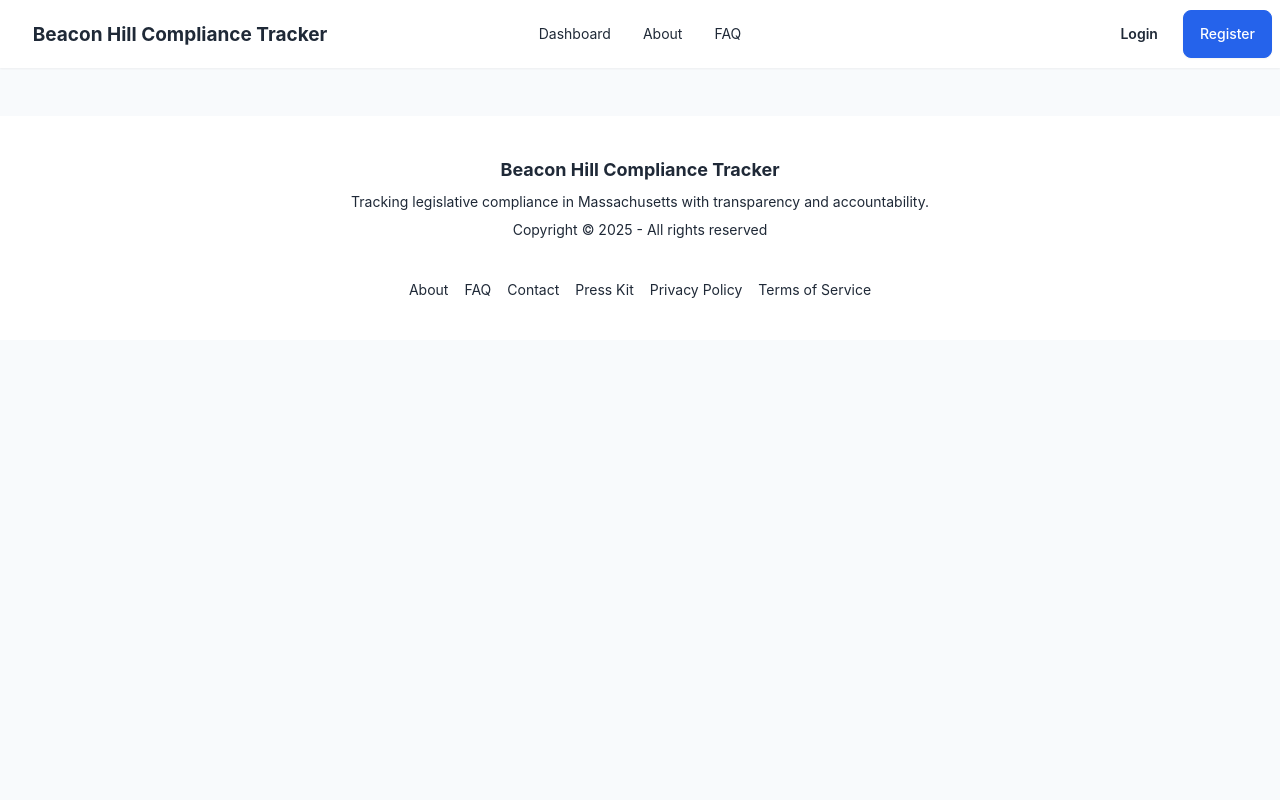
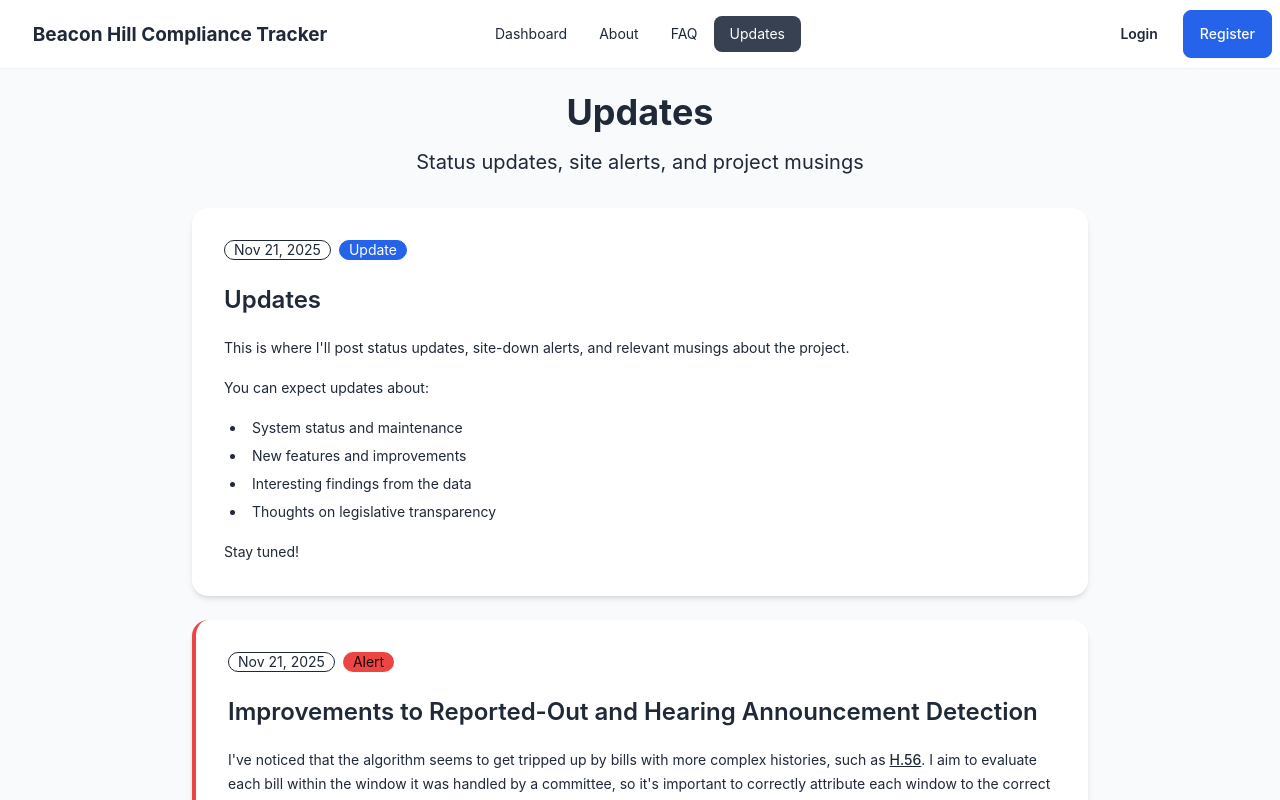
Before and after one commit to arbowl/beacon-hill-tracker, a React (Vite) app in the folder frontend/: page /updates in a window 1280 px wide. Shown: the top 800 px of the page. Built offline with nearby package versions, Linux system fonts and the light colour scheme.

Commit message:
Add admin updates section

```diff
--- a/frontend/src/App.tsx
+++ b/frontend/src/App.tsx
@@ -18,6 +18,7 @@ import FAQPage from './pages/FAQPage'
 import PrivacyPage from './pages/PrivacyPage'
 import TOSPage from './pages/TOSPage'
 import PressPage from './pages/PressPage'
+import UpdatesPage from './pages/UpdatesPage'
 import ProtectedRoute from './components/ProtectedRoute'
 
 function App() {
@@ -40,6 +41,7 @@ function App() {
             <Route path="/privacy" element={<PrivacyPage />} />
             <Route path="/tos" element={<TOSPage />} />
             <Route path="/press" element={<PressPage />} />
+            <Route path="/updates" element={<UpdatesPage />} />
 
             {/* Dashboard - public access */}
             <Route path="/dashboard" element={<DashboardPage />} />
--- a/frontend/src/components/Layout.tsx
+++ b/frontend/src/components/Layout.tsx
@@ -63,6 +63,15 @@ const Layout: React.FC<LayoutProps> = ({ children }) => {
                     onClick={() => setMobileMenuOpen(false)}
                   >
                     FAQ
+                  </Link>
+                </li>
+                <li>
+                  <Link
+                    to="/updates"
+                    className={isActive('/updates') ? 'active' : ''}
+                    onClick={() => setMobileMenuOpen(false)}
+                  >
+                    Updates
                   </Link>
                 </li>
                 {user && (
@@ -136,6 +145,14 @@ const Layout: React.FC<LayoutProps> = ({ children }) => {
                 className={isActive('/faq') ? 'active' : ''}
               >
                 FAQ
+              </Link>
+            </li>
+            <li>
+              <Link
+                to="/updates"
+                className={isActive('/updates') ? 'active' : ''}
+              >
+                Updates
               </Link>
             </li>
             {user && (
--- /dev/null
+++ b/frontend/src/data/updates.ts
@@ -0,0 +1,42 @@
+export interface Update {
+  id: number
+  date: string // ISO date string (YYYY-MM-DD)
+  title?: string
+  content: string // Markdown content
+  type?: string // Any one-word description (e.g., 'status', 'alert', 'update', 'musing', 'announcement', etc.)
+}
+
+export const updates: Update[] = [
+  {
+    id: 1,
+    date: '2025-11-21',
+    title: 'Updates',
+    content: `This is where I'll post status updates, site-down alerts, and relevant musings about the project.
+
+You can expect updates about:
+- System status and maintenance
+- New features and improvements
+- Interesting findings from the data
+- Thoughts on legislative transparency
+
+Stay tuned!`,
+    type: 'update'
+  },
+  {
+    id: 2,
+    date: '2025-11-21',
+    title: 'Improvements to Reported-Out and Hearing Announcement Detection',
+    content: `I've noticed that the algorithm seems to get tripped up by bills with more complex histories, such as [H.56](https://malegislature.gov/Bills/194/H56). I aim to evaluate each bill within the window it was handled by a committee, so it's important to correctly attribute each window to the correct committee.
+
+The complexity comes from the fact that, while the writing used to communicate reported-out status and hearings _tends_ to be generally consistent, it's not actually standardized. There are a few common ways they tend to get typed, but it's a balancing act between correctly identifying the action without being so broad so as to accept false positives. That, and since we're evaluating user-facing announcements (rather than confirmed calendar dates), we can use legislative calendars to _help_ verify results, but the goal is to evaluate what the public actually sees, not what’s buried in backend data. Citizens interface with the legislature through these announcements, not APIs and URL hints.
+
+I'm working on a smarter system which makes a few improvements to the existing algorithm:
+- Automatically discard rows for which the branch does not match the committee the bill was handled by.
+- Leverage bill hearing lists to help verify the intended hearing announcement date.
+- Reject rows which are procedurally impossible or illogical.
+- Recalculate the notice gap based on the latest rescheduling of a hearing.
+
+I am pursuing these improvements out of a commitment to transparency and accuracy, but note that this does only affect a small subset of bills, the logic is applied evenly to all committees, and it rarely changes a bill’s overall compliance outcome by itself.. And, frankly, if it's difficult for an automated tool to analyze a bill, it's not much easier for citizens, which is the exact problem this project aims to shine a spotlight on.`,
+    type: 'alert'
+  }
+]
--- a/frontend/src/pages/HomePage.tsx
+++ b/frontend/src/pages/HomePage.tsx
@@ -146,6 +146,13 @@ const HomePage: React.FC = () => {
             View Press Kit
           </Link>
         </div>
+      </div>
+
+      {/* Updates Link */}
+      <div className="text-center">
+        <Link to="/updates" className="link link-hover text-base-content/70 hover:text-base-content">
+          View project updates and status alerts →
+        </Link>
       </div>
 
       {/* Features */}
--- /dev/null
+++ b/frontend/src/pages/UpdatesPage.tsx
@@ -0,0 +1,151 @@
+import { useState, useMemo } from 'react'
+import ReactMarkdown from 'react-markdown'
+import remarkGfm from 'remark-gfm'
+import { updates, Update } from '../data/updates'
+import { formatDateOnly } from '../utils/dateFormat'
+
+const UPDATES_PER_PAGE = 10
+
+const UpdatesPage: React.FC = () => {
+  const [currentPage, setCurrentPage] = useState(1)
+
+  // Sort updates by date (newest first)
+  const sortedUpdates = useMemo(() => {
+    return [...updates].sort((a, b) => {
+      return new Date(b.date).getTime() - new Date(a.date).getTime()
+    })
+  }, [])
+
+  // Calculate pagination
+  const totalPages = Math.ceil(sortedUpdates.length / UPDATES_PER_PAGE)
+  const startIndex = (currentPage - 1) * UPDATES_PER_PAGE
+  const endIndex = startIndex + UPDATES_PER_PAGE
+  const currentUpdates = sortedUpdates.slice(startIndex, endIndex)
+
+  const getTypeBadgeClass = (type?: string) => {
+    if (!type) return 'badge-primary'
+
+    switch (type.toLowerCase()) {
+      case 'alert':
+        return 'badge-error'
+      case 'status':
+        return 'badge-info'
+      case 'musing':
+        return 'badge-secondary'
+      case 'update':
+      default:
+        return 'badge-primary'
+    }
+  }
+
+  const getTypeLabel = (type?: string) => {
+    if (!type) return 'Update'
+
+    // Capitalize first letter and return as-is
+    return type.charAt(0).toUpperCase() + type.slice(1).toLowerCase()
+  }
+
+  return (
+    <div className="max-w-4xl mx-auto space-y-8">
+      <div className="text-center">
+        <h1 className="text-4xl font-bold mb-4">Updates</h1>
+        <p className="text-xl text-base-content/70">
+          Status updates, site alerts, and project musings
+        </p>
+      </div>
+
+      {sortedUpdates.length === 0 ? (
+        <div className="card bg-base-100 shadow-md">
+          <div className="card-body text-center">
+            <p className="text-base-content/70">No updates yet. Check back soon!</p>
+          </div>
+        </div>
+      ) : (
+        <>
+          <div className="space-y-6">
+            {currentUpdates.map((update) => (
+              <div
+                key={update.id}
+                className={`card bg-base-100 shadow-md ${
+                  update.type === 'alert' ? 'border-l-4 border-error' : ''
+                }`}
+              >
+                <div className="card-body">
+                  <div className="flex flex-wrap items-center gap-2 mb-4">
+                    <div className="badge badge-outline">
+                      {formatDateOnly(update.date)}
+                    </div>
+                    {update.type && (
+                      <div className={`badge ${getTypeBadgeClass(update.type)}`}>
+                        {getTypeLabel(update.type)}
+                      </div>
+                    )}
+                  </div>
+                  {update.title && (
+                    <h2 className="card-title text-2xl mb-3">{update.title}</h2>
+                  )}
+                  <div className="prose prose-sm prose-neutral max-w-none text-base-content/80">
+                    <ReactMarkdown remarkPlugins={[remarkGfm]}>
+                      {update.content}
+                    </ReactMarkdown>
+                  </div>
+                </div>
+              </div>
+            ))}
+          </div>
+
+          {/* Pagination */}
+          {totalPages > 1 && (
+            <div className="flex justify-center">
+              <div className="join">
+                <button
+                  className="join-item btn"
+                  onClick={() => setCurrentPage((p) => Math.max(1, p - 1))}
+                  disabled={currentPage === 1}
+                >
+                  «
+                </button>
+                {Array.from({ length: totalPages }, (_, i) => i + 1).map((page) => {
+                  // Show first page, last page, current page, and pages around current
+                  if (
+                    page === 1 ||
+                    page === totalPages ||
+                    (page >= currentPage - 1 && page <= currentPage + 1)
+                  ) {
+                    return (
+                      <button
+                        key={page}
+                        className={`join-item btn ${
+                          currentPage === page ? 'btn-active' : ''
+                        }`}
+                        onClick={() => setCurrentPage(page)}
+                      >
+                        {page}
+                      </button>
+                    )
+                  } else if (page === currentPage - 2 || page === currentPage + 2) {
+                    return (
+                      <button key={page} className="join-item btn btn-disabled">
+                        ...
+                      </button>
+                    )
+                  }
+                  return null
+                })}
+                <button
+                  className="join-item btn"
+                  onClick={() => setCurrentPage((p) => Math.min(totalPages, p + 1))}
+                  disabled={currentPage === totalPages}
+                >
+                  »
+                </button>
+              </div>
+            </div>
+          )}
+        </>
+      )}
+    </div>
+  )
+}
+
+export default UpdatesPage
```
